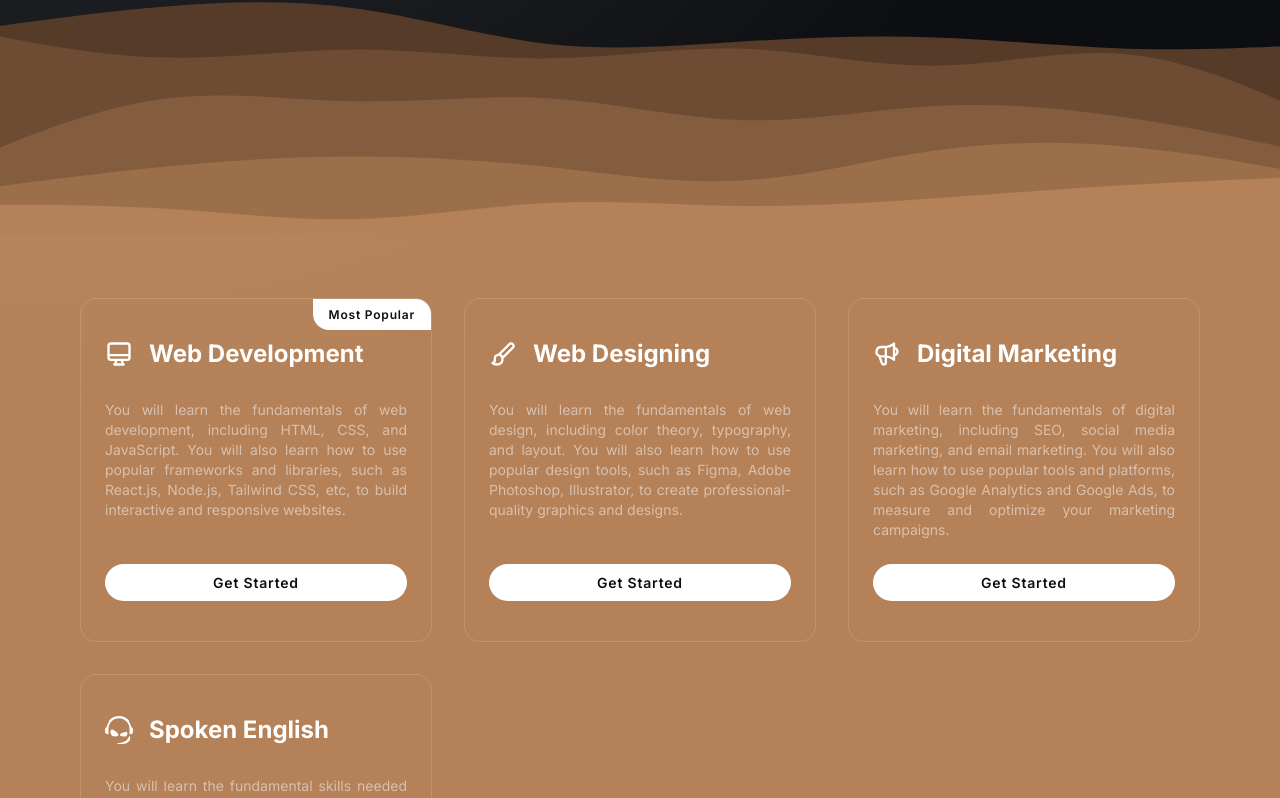
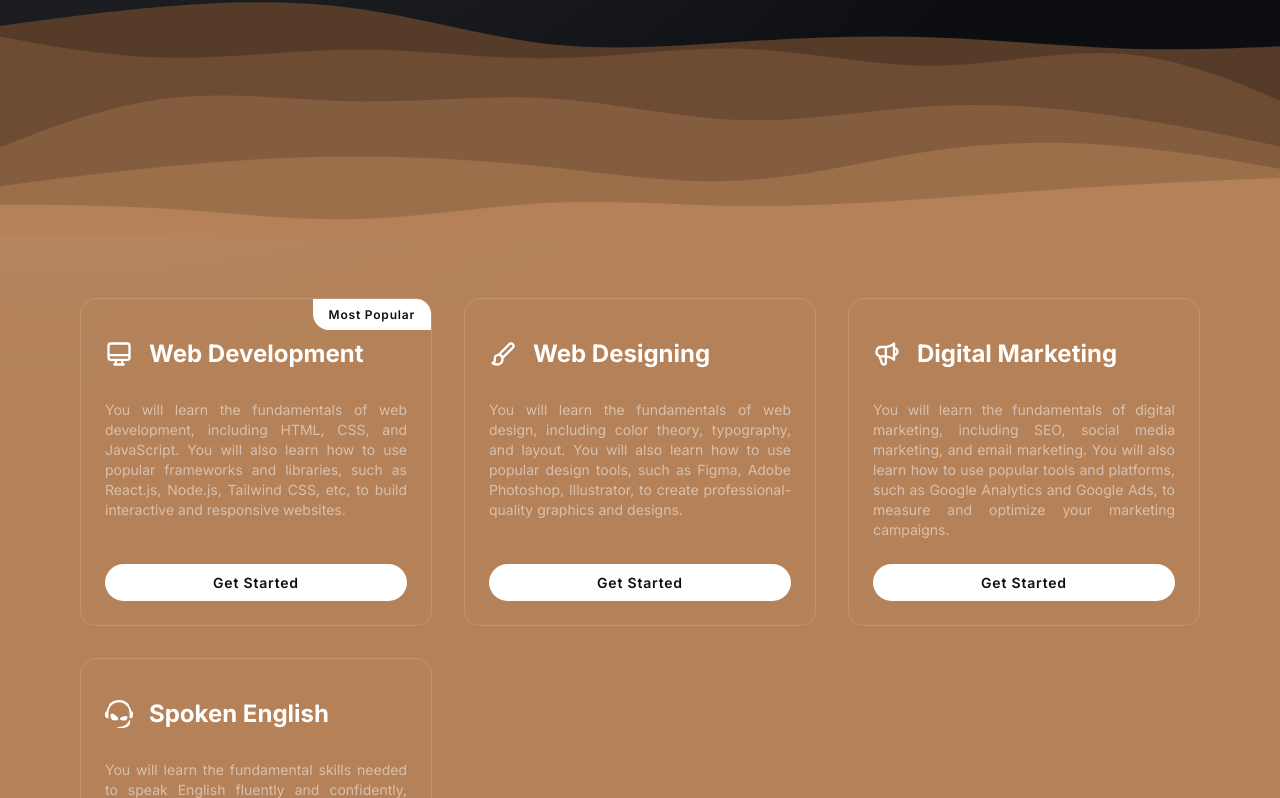
Before and after one commit to itsme-Subid/Next-Academy, a Next.js app: page / in a window 1280 px wide. Shown: the part 778-1576 px from the top of the page. Built offline with nearby package versions, Linux system fonts and the light colour scheme.

Commit message:
Fix `loading` issue

```diff
--- a/pages/index.tsx
+++ b/pages/index.tsx
@@ -187,7 +187,8 @@ const CourseDetails = styled.div`
       border: 1px solid rgba(var(--white-color), 0.15);
       border-radius: 1rem;
       overflow: hidden;
-      padding: 2.5rem 1.5rem;
+      padding: 1.5rem;
+      padding-top: 2.5rem;
       display: flex;
       flex-direction: column;
       justify-content: space-between;
```
